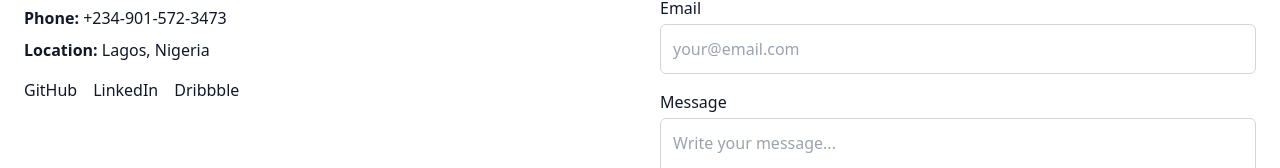
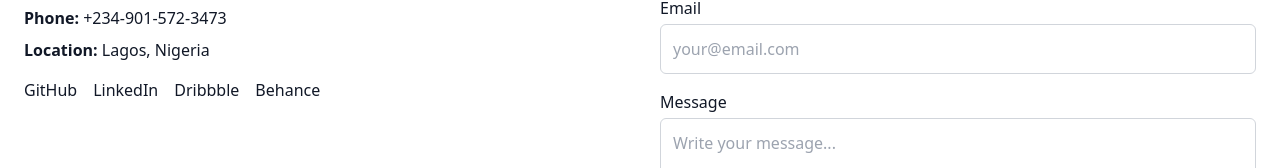
Before and after one commit to AAlabs10/Portfolio, a React (Vite) app: page /contact in a window 1280 px wide. Shown: the part 299-467 px from the top of the page. Built offline with nearby package versions, Linux system fonts and the light colour scheme.

Commit message:
contact.jsx

```diff
--- a/src/pages/Contact.jsx
+++ b/src/pages/Contact.jsx
@@ -1,4 +1,5 @@
 import React from 'react';
+import { BrowserRouter as Router, Routes, Route, Link } from 'react-router-dom';
 
 const Contact = () => {
   return (
@@ -21,15 +22,18 @@ const Contact = () => {
             </div>
 
             <div className="flex space-x-4 mt-4">
-              <a href="https://github.com/yourusername" target="_blank" rel="noopener noreferrer" className="hover:underline">
+              <Link to="https://github.com/AAlabs10" target="_blank" rel="noopener noreferrer" className="hover:underline">
                 GitHub
-              </a>
-              <a href="https://linkedin.com/in/yourusername" target="_blank" rel="noopener noreferrer" className="hover:underline">
+              </Link>
+              <Link to="https://linkedin.com/in/yourusername" target="_blank" rel="noopener noreferrer" className="hover:underline">
                 LinkedIn
-              </a>
-              <a href="https://dribbble.com/yourusername" target="_blank" rel="noopener noreferrer" className="hover:underline">
+              </Link>
+              <Link to="https://dribbble.com/adeniran-adetoyese" target="_blank" rel="noopener noreferrer" className="hover:underline">
                 Dribbble
-              </a>
+              </Link>
+               <Link to="https://behance.net/adeniranadetoye" target="_blank" rel="noopener noreferrer" className="hover:underline">
+                Behance
+              </Link>
             </div>
           </div>
 
```
